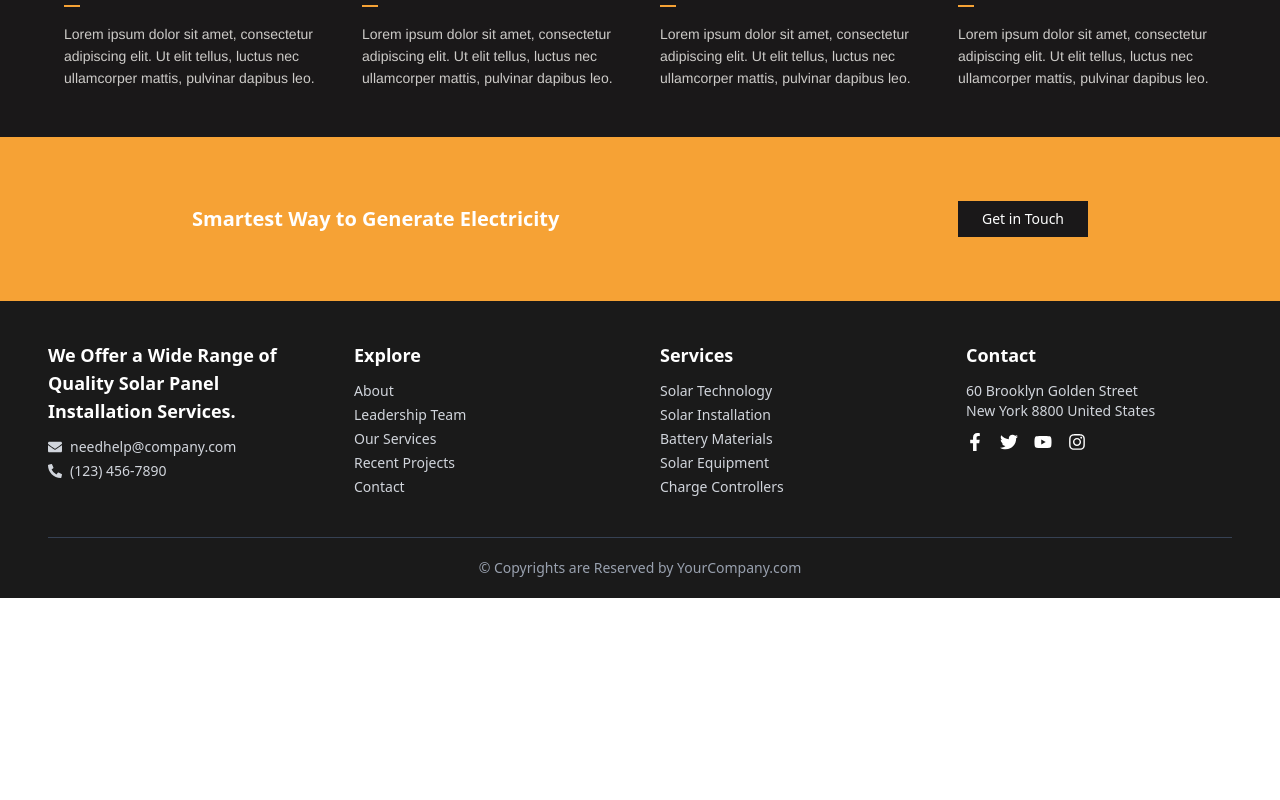
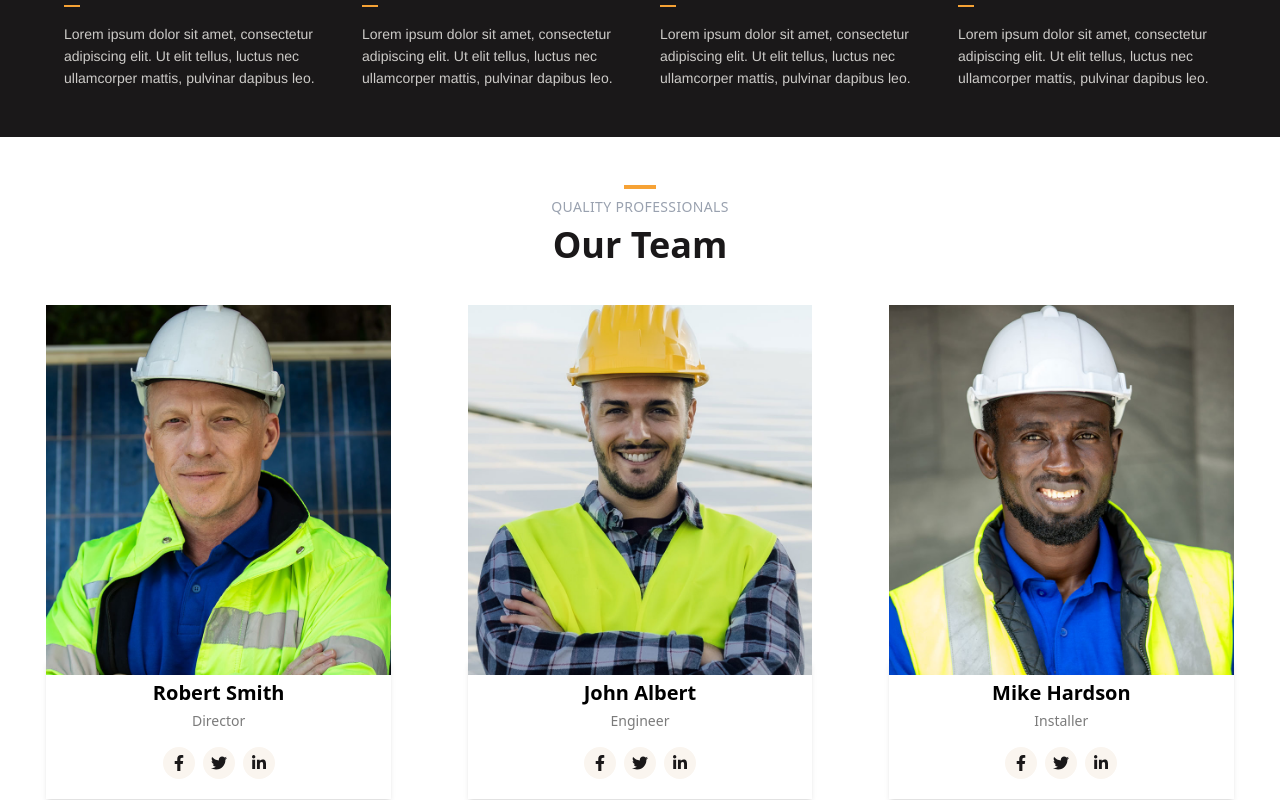
Before and after one commit to iahmadiqbal/solam-solar-panel-installer, a React (Vite) app: page /about in a window 1280 px wide. Shown: the part 3520-4320 px from the top of the page. Before the commit the page ends 4118 px from the top, so only its background shows below. Built offline with nearby package versions, Linux system fonts and the light colour scheme.

Commit message:
added TeamSection in solarstepssection

```diff
--- a/src/components/about/SolarStepsSection/index.tsx
+++ b/src/components/about/SolarStepsSection/index.tsx
@@ -1,4 +1,4 @@
-import React from "react";
+import TeamSection from "../../home/TeamSection";
 
 interface Step {
   number: string;
@@ -40,6 +40,7 @@ const steps: Step[] = [
 
 const SolarStepsSection: React.FC = () => {
   return (
+    <>
       <section className="w-full overflow-hidden">
         {/* Top Yellow Banner */}
         <div className="bg-[#F6A235] text-white text-center py-10 px-4">
@@ -97,6 +98,8 @@ const SolarStepsSection: React.FC = () => {
           </div>
         </div>
       </section>
+      <TeamSection />
+    </>
   );
 };
 
```
Lines whose indentation alone changed are shown as unchanged.
